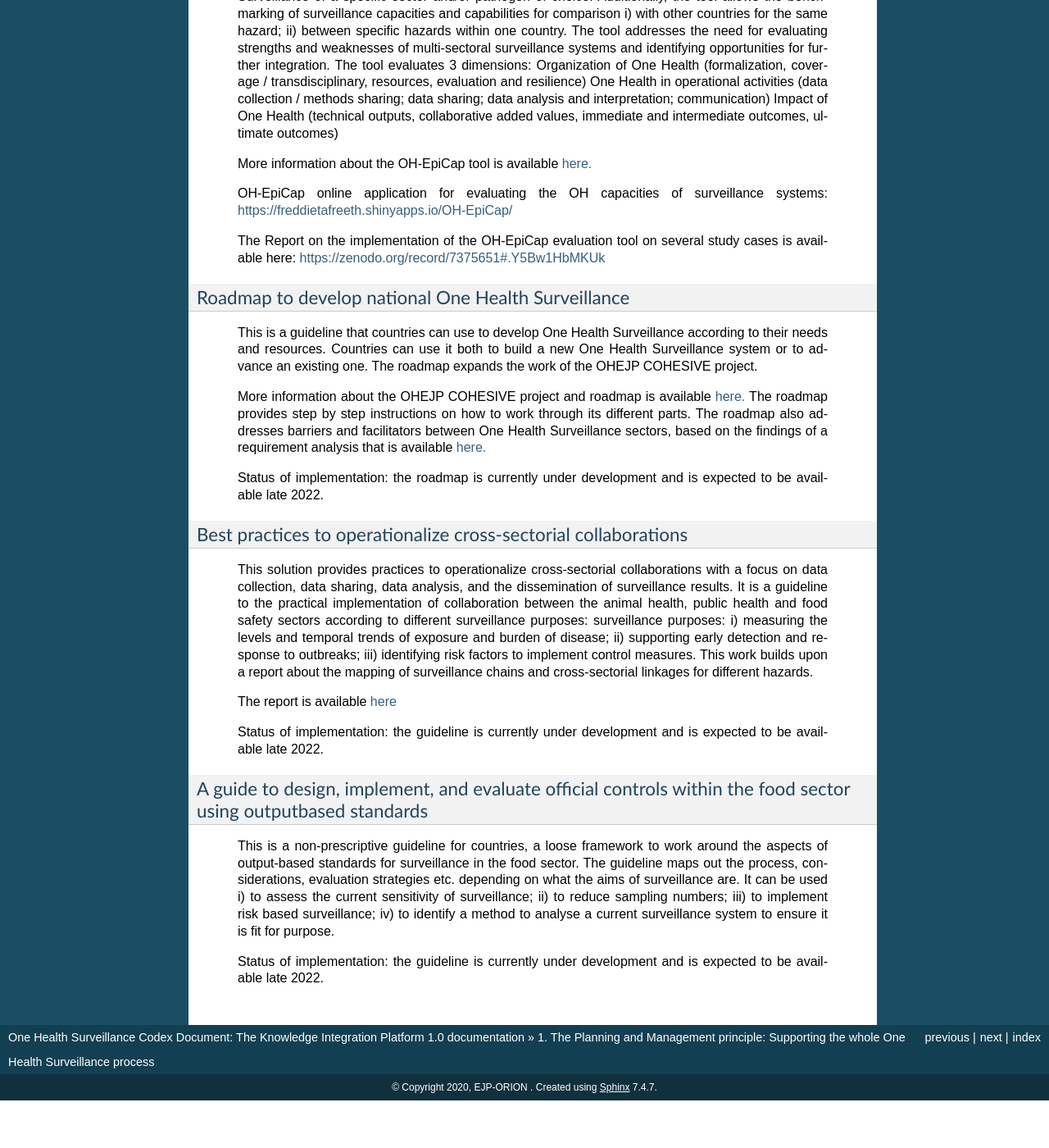
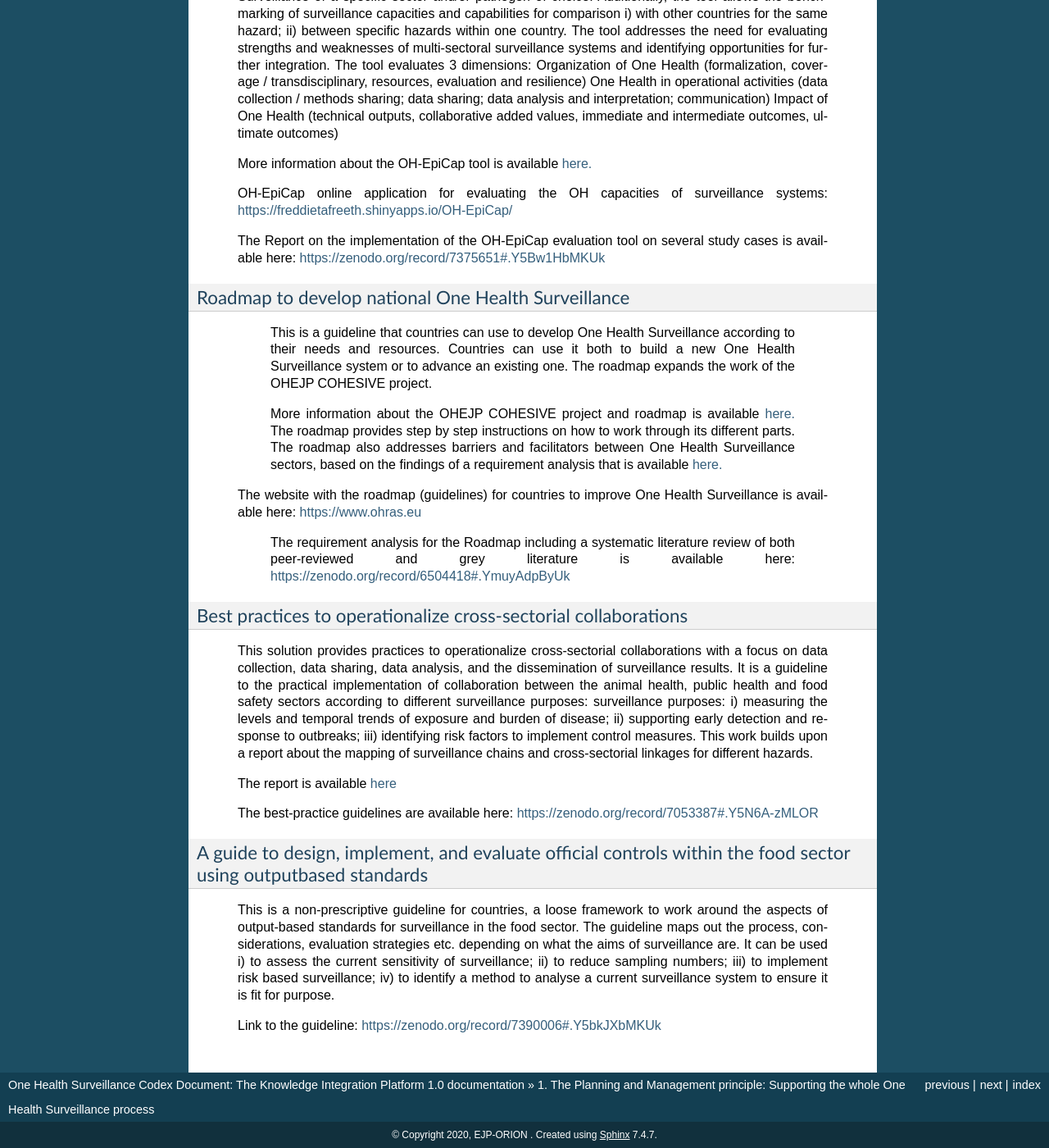
Before and after one commit to EJP-ORION/OH-Surveillance-Codex, a Sphinx documentation site: the page built from docs/1-the-planning-and-management-principle.rst, in a window 1280 px wide and 1400 px high, scrolled down 2227 px. Shown: the whole window at 82% size. Built offline with Sphinx 7.4.7, drawn with Linux system fonts in a browser that asks for light colours; before the commit the page ends 3569 px from its top, so only the background shows below that.

Commit message:
Update Links

```diff
--- a/docs/1-the-planning-and-management-principle.rst
+++ b/docs/1-the-planning-and-management-principle.rst
@@ -145,7 +145,10 @@
   The roadmap provides step by step instructions on how to work through its different parts. The roadmap also addresses barriers and facilitators between One Health Surveillance sectors,
   based on the findings of a requirement analysis that is available `here. <https://zenodo.org/record/6504418#.Yo-P3KhByUl>`_
 
-  Status of implementation: the roadmap is currently under development and is expected to be available late 2022.
+ The website with the roadmap (guidelines) for countries to improve One Health Surveillance is available here: https://www.ohras.eu
+
+  The requirement analysis for the Roadmap including a systematic literature review of both peer-reviewed and grey literature is available here: https://zenodo.org/record/6504418#.YmuyAdpByUk
+
 
 
 Best practices to operationalize cross-sectorial collaborations
@@ -156,7 +159,8 @@
 
   The report is available `here <https://zenodo.org/record/6406150#.Yo-Rcu7P2Ul>`_
 
-  Status of implementation: the guideline is currently under development and is expected to be available late 2022.
+  The best-practice guidelines are available here: https://zenodo.org/record/7053387#.Y5N6A-zMLOR
+
 
 
 A guide to design, implement, and evaluate official controls within the food sector using outputbased standards
@@ -167,4 +171,4 @@
   implement risk based surveillance; iv) to identify a method to analyse a current surveillance system to ensure
   it is fit for purpose.
 
-  Status of implementation: the guideline is currently under development and is expected to be available late 2022.
+  Link to the guideline: https://zenodo.org/record/7390006#.Y5bkJXbMKUk
```
